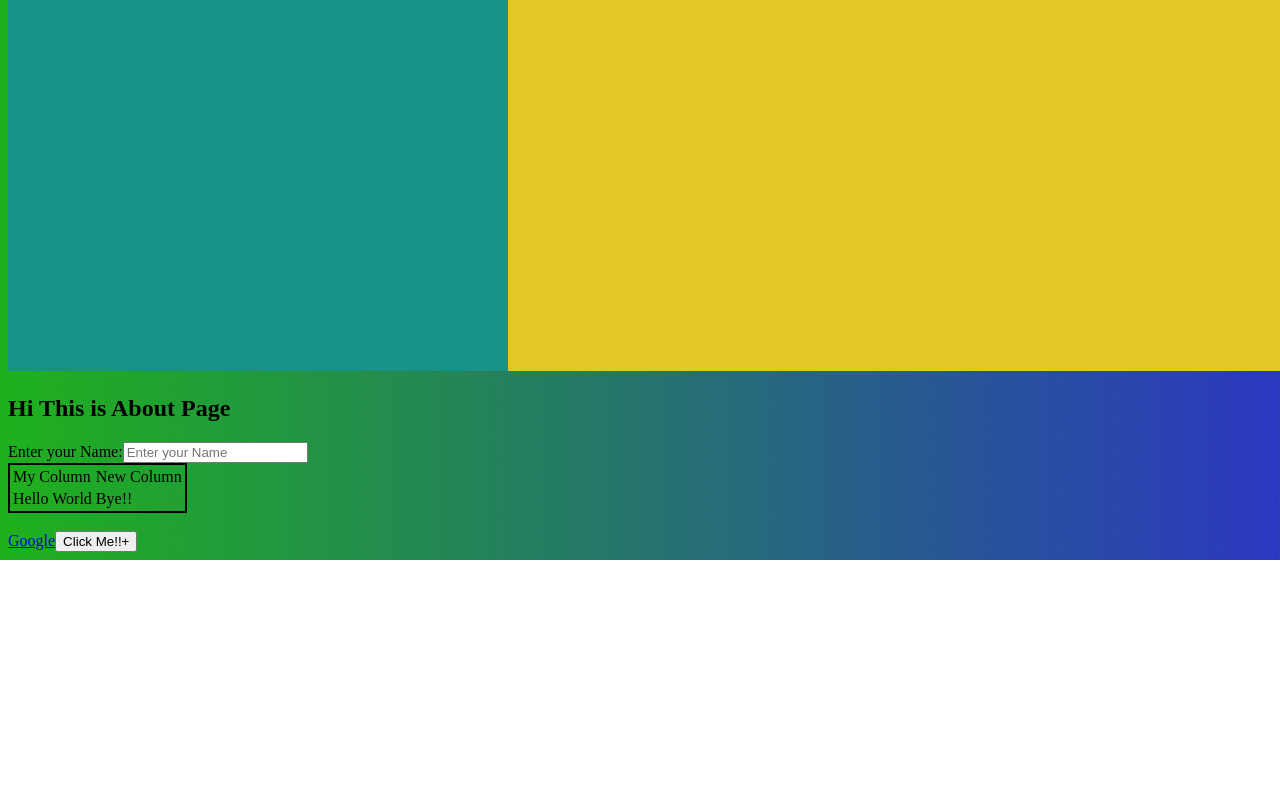
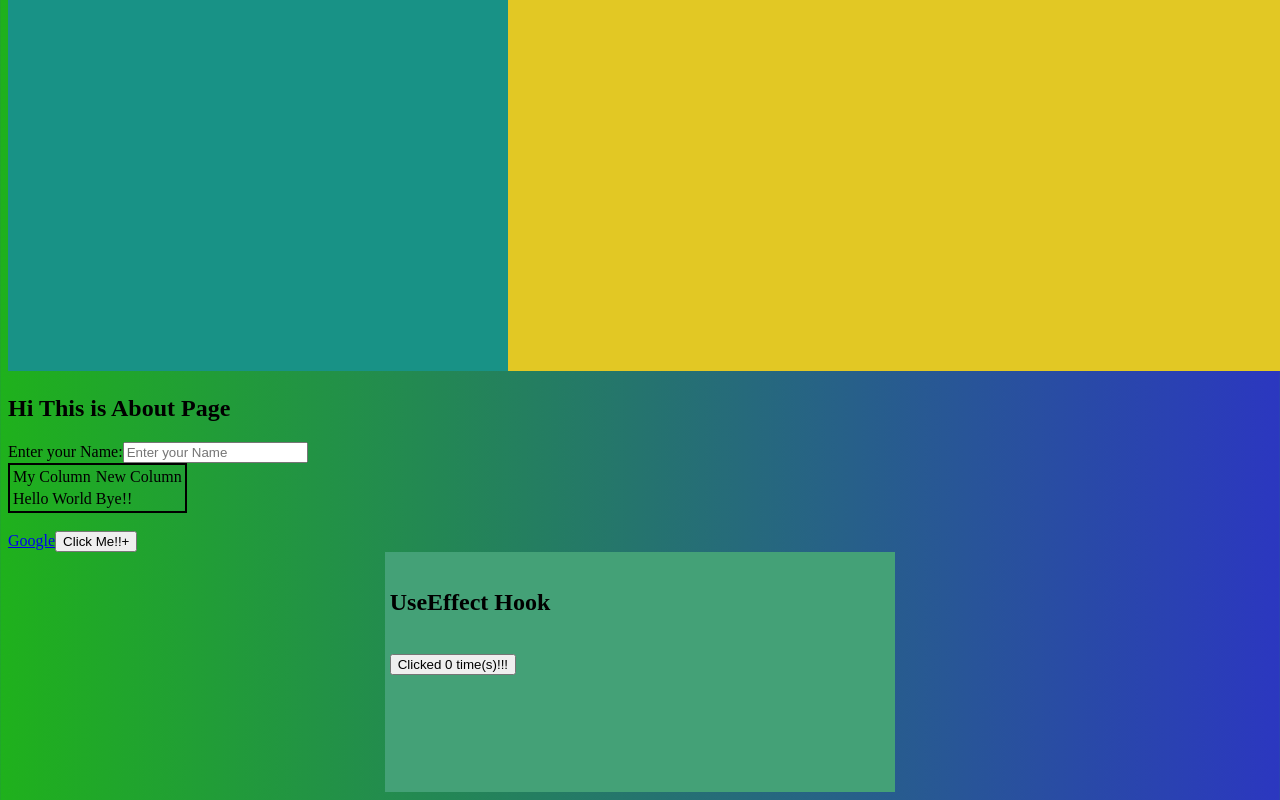
Before and after one commit to NavneetOrion/React-Work, a React (Create React App) app: page / in a window 1280 px wide. Shown: the part 3903-4703 px from the top of the page. Before the commit the page ends 4463 px from the top, so only its background shows below. Built offline with nearby package versions, Linux system fonts and the light colour scheme.

Commit message:
Manually Changing DOM using UseEffect

```diff
--- a/public/style.css
+++ b/public/style.css
@@ -98,3 +98,11 @@ a:active,
 a:focus{
     color: #d1c3f5;
 }
+
+.useeffectdiv{
+    margin:auto;
+    padding-left: 5px;
+    height:30vh;
+    width:40%;
+    background-color: #44a177;
+}
--- /dev/null
+++ b/src/UseEffect2.jsx
@@ -0,0 +1,22 @@
+import React, { useState ,useEffect} from 'react';
+
+
+function UseEffect2(){
+    const [num,setNum] = useState(0)
+
+    useEffect(()=>{
+        alert("Button Clicked!!");
+    })
+    return(
+        <>
+        <div className='useeffectdiv'>
+        <br/>
+        <h2>UseEffect Hook</h2><br/>
+        <button onClick={()=> setNum(num + 1)}>Clicked {num} time(s)!!!</button>
+        </div>
+
+        </>
+    )
+}
+
+export default UseEffect2;
--- a/src/index.js
+++ b/src/index.js
@@ -20,6 +20,7 @@ import Chat from './Chat';
 import App2 from './App2';
 import {BrowserRouter} from 'react-router-dom';
 import Access from './Access';
+import UseEffect2 from './UseEffect2';
 
 
 const comment = {
@@ -63,6 +64,11 @@ root.render(
 
     <Access/>
 
+    <UseEffect2/>
+
+
+
+
   </>
 
 
```
Also changed, not shown: src/UseEffect.jsx (added, +18 -0 lines).
